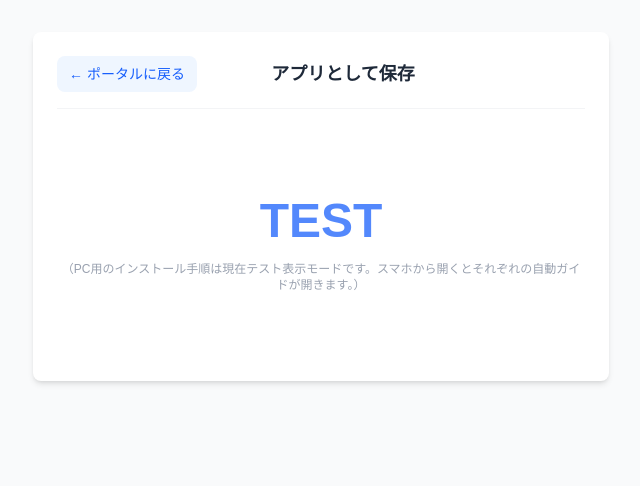
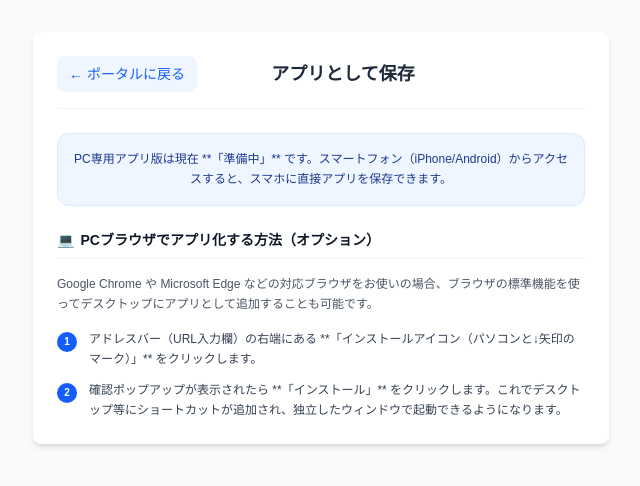
Before and after one commit to YOSHITATSU-1998/event_notify, a Next.js app in the folder calendar/: page /help/install in a window 1280 px wide. Shown: the top 486 px of the page, without its empty margins (319-959 px from the left). Built offline with nearby package versions, Linux system fonts and the light colour scheme.

Commit message:
chore: update PC installation guide to show Under Construction and browser install option

```diff
--- a/calendar/src/app/help/install/page.tsx
+++ b/calendar/src/app/help/install/page.tsx
@@ -209,13 +209,39 @@ export default function InstallGuidePage() {
 
             {/* PC の表示 */}
             {deviceType === 'pc' && (
-              <div className="text-center py-16 space-y-4">
-                <div className="text-5xl font-black text-blue-600 animate-pulse">
-                  TEST
+              <div className="space-y-6">
+                <div className="bg-blue-50 border border-blue-100 rounded-xl p-4 text-blue-900 text-xs leading-relaxed text-center">
+                  PC専用アプリ版は現在 **「準備中」** です。スマートフォン（iPhone/Android）からアクセスすると、スマホに直接アプリを保存できます。
                 </div>
-                <p className="text-xs text-gray-400">
-                  （PC用のインストール手順は現在テスト表示モードです。スマホから開くとそれぞれの自動ガイドが開きます。）
-                </p>
+
+                <div className="space-y-4">
+                  <h2 className="font-bold text-gray-900 text-sm flex items-center gap-1.5 border-b border-gray-100 pb-2">
+                    <span className="text-blue-600">💻</span> PCブラウザでアプリ化する方法（オプション）
+                  </h2>
+                  <p className="text-xs text-gray-600 leading-relaxed">
+                    Google Chrome や Microsoft Edge などの対応ブラウザをお使いの場合、ブラウザの標準機能を使ってデスクトップにアプリとして追加することも可能です。
+                  </p>
+
+                  <div className="space-y-3 text-xs text-gray-700">
+                    <div className="flex items-start gap-3">
+                      <div className="bg-blue-600 text-white rounded-full w-5 h-5 flex items-center justify-center text-[10px] font-bold mt-0.5 flex-shrink-0">
+                        1
+                      </div>
+                      <p className="leading-relaxed">
+                        アドレスバー（URL入力欄）の右端にある **「インストールアイコン（パソコンと↓矢印のマーク）」** をクリックします。
+                      </p>
+                    </div>
+
+                    <div className="flex items-start gap-3">
+                      <div className="bg-blue-600 text-white rounded-full w-5 h-5 flex items-center justify-center text-[10px] font-bold mt-0.5 flex-shrink-0">
+                        2
+                      </div>
+                      <p className="leading-relaxed">
+                        確認ポップアップが表示されたら **「インストール」** をクリックします。これでデスクトップ等にショートカットが追加され、独立したウィンドウで起動できるようになります。
+                      </p>
+                    </div>
+                  </div>
+                </div>
               </div>
             )}
 
```
